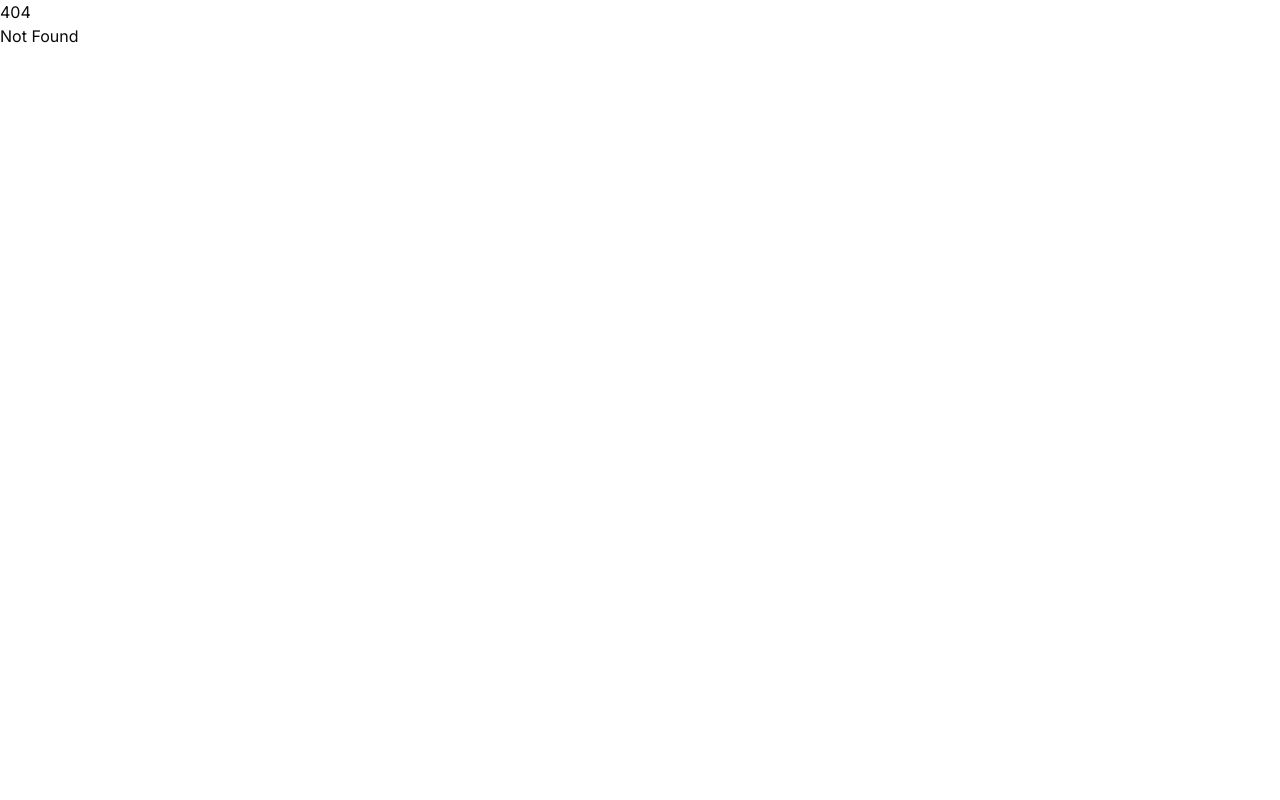
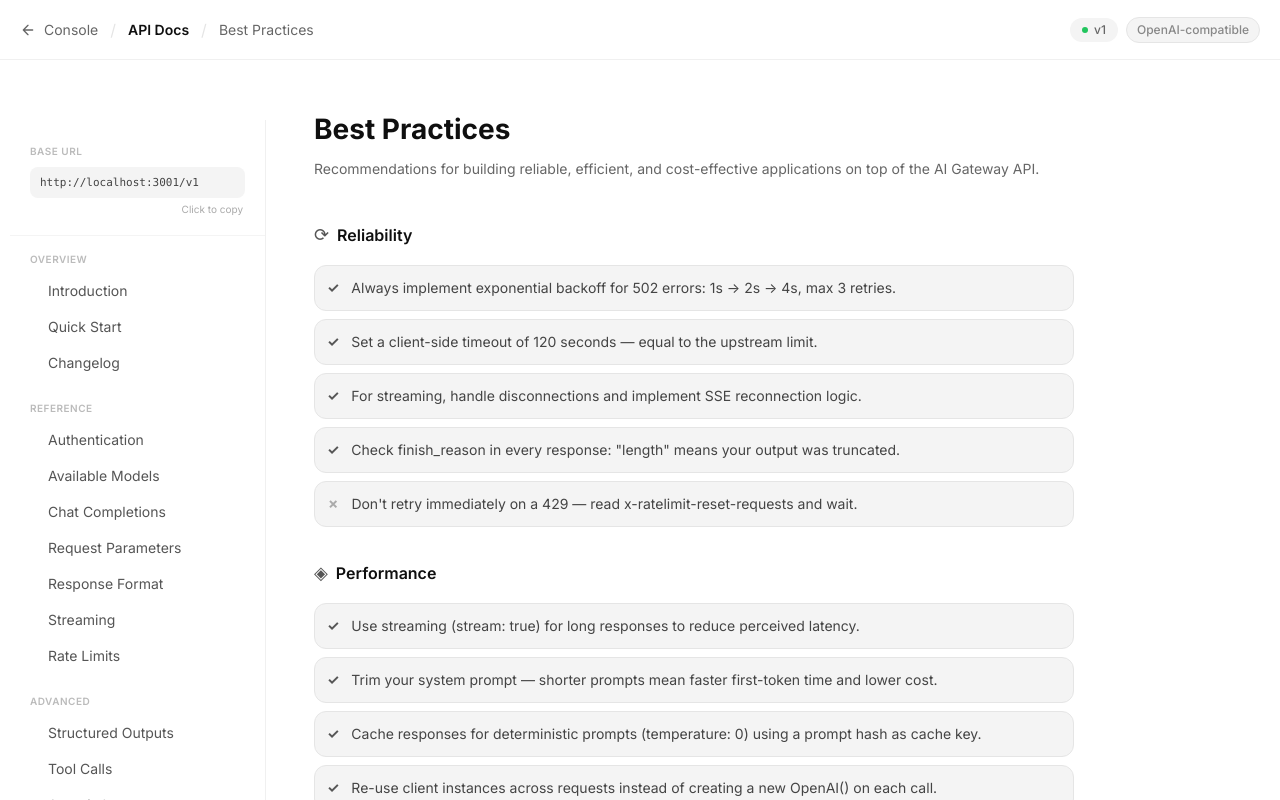
Before and after one commit to oki0ki/Render-API-Console, a SvelteKit app in the folder console/console/: page /docs/best-practices in a window 1280 px wide. Before the commit this address had no page. Built offline with nearby package versions, Linux system fonts and the light colour scheme.

Commit message:
Add console/console/src/routes/docs/best-practices/+page.svelte

```diff
--- /dev/null
+++ b/console/console/src/routes/docs/best-practices/+page.svelte
@@ -0,0 +1,120 @@
+<svelte:head><title>Best Practices — API Docs</title></svelte:head>
+
+<div class="max-w-[760px]">
+
+	<h1 class="text-[1.75rem] font-bold text-[#0f0f0f] mb-2">Best Practices</h1>
+	<p class="text-sm text-[#666] mb-10 leading-relaxed">
+		Recommendations for building reliable, efficient, and cost-effective applications on top of the AI Gateway API.
+	</p>
+
+	<!-- Sections -->
+	{#each [
+		{
+			title: 'Reliability',
+			icon: '⟳',
+			color: 'text-[#555]',
+			bg: 'bg-[#f4f4f4]',
+			border: 'border-[#e5e5e5]',
+			tips: [
+				{ ok: true,  text: 'Always implement exponential backoff for 502 errors: 1s → 2s → 4s, max 3 retries.' },
+				{ ok: true,  text: 'Set a client-side timeout of 120 seconds — equal to the upstream limit.' },
+				{ ok: true,  text: 'For streaming, handle disconnections and implement SSE reconnection logic.' },
+				{ ok: true,  text: 'Check finish_reason in every response: "length" means your output was truncated.' },
+				{ ok: false, text: 'Don\'t retry immediately on a 429 — read x-ratelimit-reset-requests and wait.' },
+			]
+		},
+		{
+			title: 'Performance',
+			icon: '◈',
+			color: 'text-[#555]',
+			bg: 'bg-[#f4f4f4]',
+			border: 'border-[#e5e5e5]',
+			tips: [
+				{ ok: true,  text: 'Use streaming (stream: true) for long responses to reduce perceived latency.' },
+				{ ok: true,  text: 'Trim your system prompt — shorter prompts mean faster first-token time and lower cost.' },
+				{ ok: true,  text: 'Cache responses for deterministic prompts (temperature: 0) using a prompt hash as cache key.' },
+				{ ok: true,  text: 'Re-use client instances across requests instead of creating a new OpenAI() on each call.' },
+				{ ok: false, text: 'Don\'t set max_tokens much larger than you need — it reserves capacity on the upstream model.' },
+			]
+		},
+		{
+			title: 'Prompt engineering',
+			icon: '✦',
+			color: 'text-[#555]',
+			bg: 'bg-[#f4f4f4]',
+			border: 'border-[#e5e5e5]',
+			tips: [
+				{ ok: true,  text: 'Put stable instructions in the system message; put dynamic content in the user message.' },
+				{ ok: true,  text: 'For JSON output, always describe the exact schema in the system prompt and set response_format.' },
+				{ ok: true,  text: 'Use few-shot examples in the messages array for consistent formatting.' },
+				{ ok: true,  text: 'Lower temperature (0.1–0.3) for factual / structured tasks; higher (0.7–1.0) for creative tasks.' },
+				{ ok: false, text: 'Don\'t include private or sensitive data in prompts — treat every request as potentially logged.' },
+			]
+		},
+		{
+			title: 'Security',
+			icon: '◉',
+			color: 'text-red-600',
+			bg: 'bg-red-50',
+			border: 'border-red-100',
+			tips: [
+				{ ok: true,  text: 'Store API keys in environment variables — never hard-code them in source code.' },
+				{ ok: true,  text: 'Rotate keys regularly and immediately if you suspect exposure.' },
+				{ ok: true,  text: 'Use separate API keys per environment (dev, staging, production) for fine-grained revocation.' },
+				{ ok: true,  text: 'Sanitise user-supplied content before inserting it into prompts (prompt injection).' },
+				{ ok: false, text: 'Don\'t share API keys across teams or services — each consumer should have its own key.' },
+			]
+		},
+		{
+			title: 'Cost management',
+			icon: '⊛',
+			color: 'text-amber-600',
+			bg: 'bg-amber-50',
+			border: 'border-amber-100',
+			tips: [
+				{ ok: true,  text: 'Monitor usage.total_tokens per request and alert when it exceeds expected thresholds.' },
+				{ ok: true,  text: 'Choose the smallest model that meets your quality bar — smaller models are faster and cheaper.' },
+				{ ok: true,  text: 'Use max_tokens to cap runaway completions in production.' },
+				{ ok: true,  text: 'Batch short, independent questions into a single request to reduce per-request overhead.' },
+				{ ok: false, text: 'Don\'t send redundant context — only include the conversation history that the model actually needs.' },
+			]
+		},
+	] as section}
+		<div class="mb-8">
+			<div class="flex items-center gap-2 mb-4">
+				<span class="text-lg {section.color}">{section.icon}</span>
+				<h2 class="text-base font-semibold text-[#0f0f0f]">{section.title}</h2>
+			</div>
+			<div class="space-y-2">
+				{#each section.tips as tip}
+					<div class="flex items-start gap-3 p-3 rounded-xl border {section.border} {section.bg}">
+						<span class="{tip.ok ? section.color : 'text-[#aaa]'} font-bold text-sm flex-shrink-0">{tip.ok ? '✓' : '✗'}</span>
+						<p class="text-sm text-[#444]">{tip.text}</p>
+					</div>
+				{/each}
+			</div>
+		</div>
+	{/each}
+
+	<!-- Summary card -->
+	<div class="bg-[#f4f4f4] border border-[#e5e5e5] rounded-2xl p-6 mt-2">
+		<p class="text-sm font-semibold text-[#0f0f0f] mb-2">Quick-start checklist</p>
+		<ul class="space-y-1.5 text-sm text-[#555]">
+			{#each [
+				'API key stored in an environment variable',
+				'Client timeout set to 120s',
+				'Exponential backoff on 502 / 429 errors',
+				'finish_reason checked on every response',
+				'usage.total_tokens logged per request',
+			] as item}
+				<li class="flex items-center gap-2">
+					<span class="w-4 h-4 rounded border-2 border-[#0f0f0f] flex items-center justify-center flex-shrink-0">
+						<span class="w-2 h-2 rounded-sm bg-[#0f0f0f]"></span>
+					</span>
+					{item}
+				</li>
+			{/each}
+		</ul>
+	</div>
+
+</div>
```
